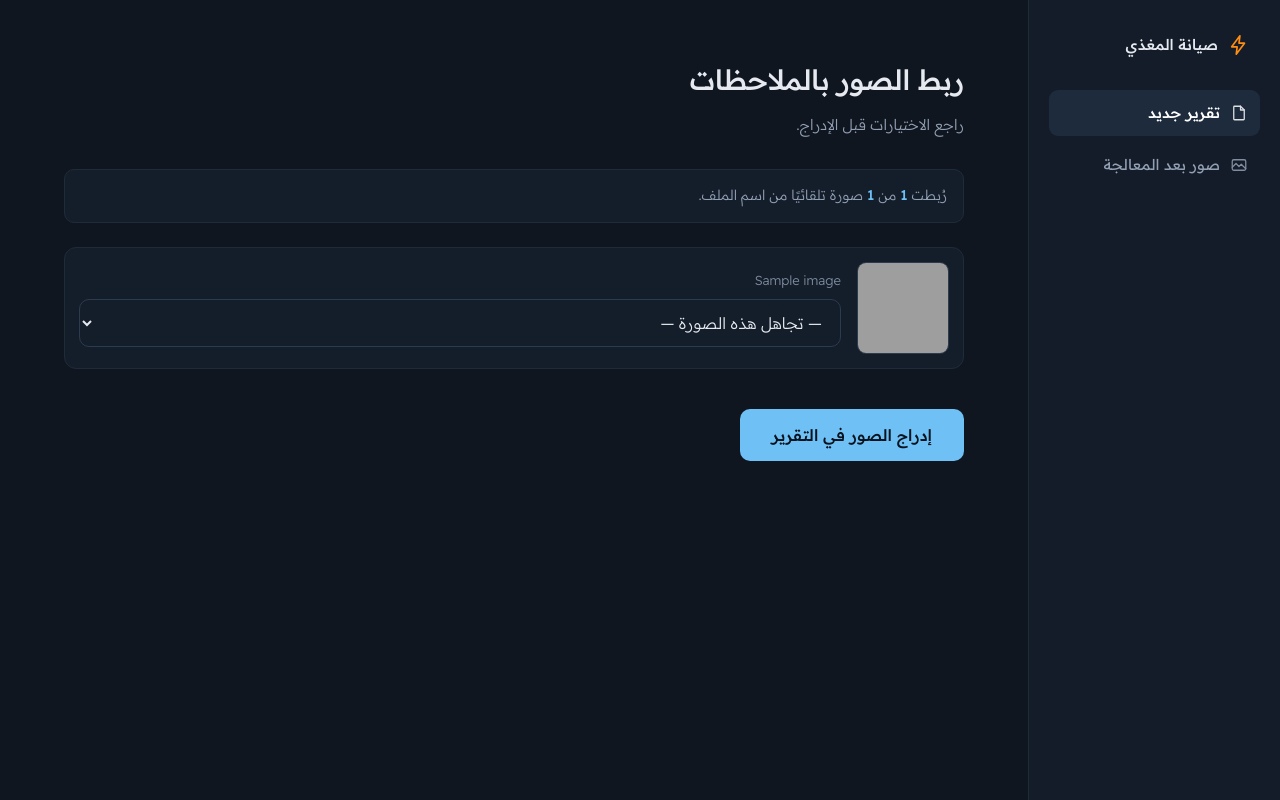
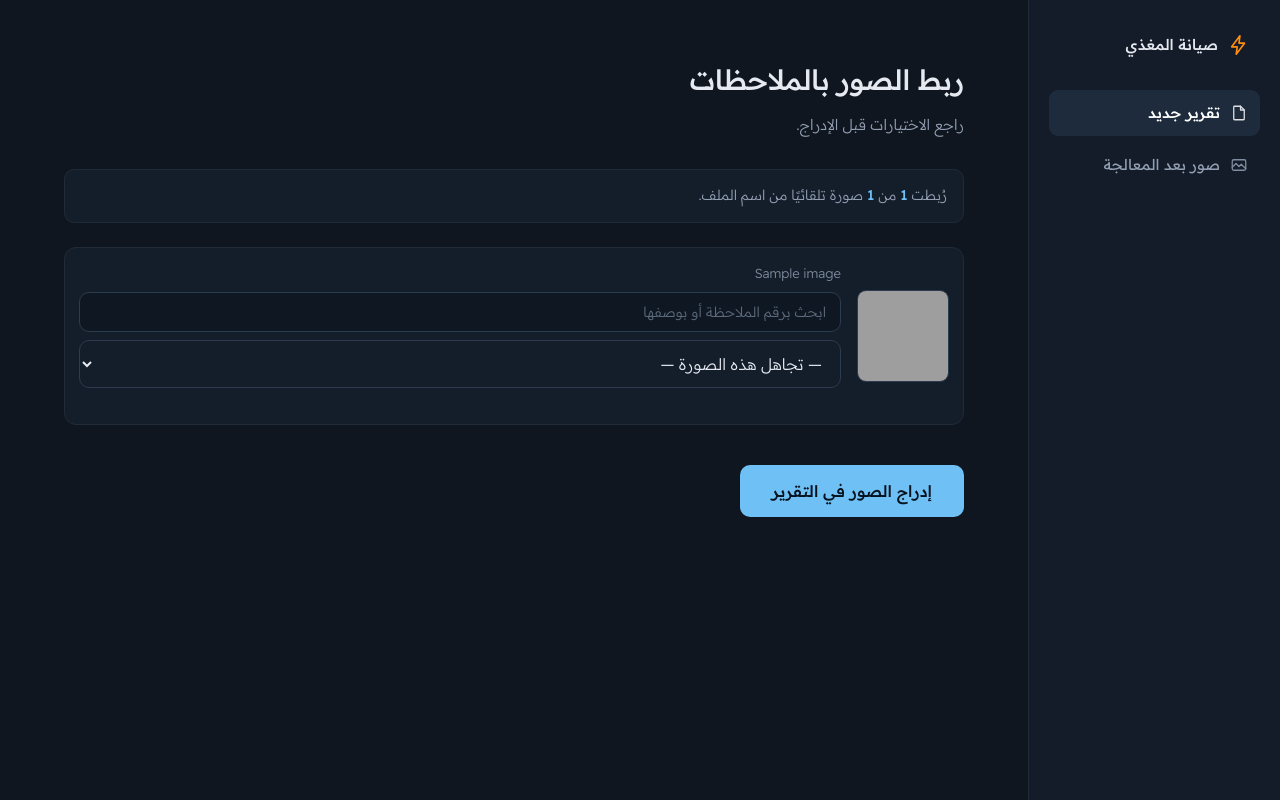
Before and after one commit to rakanalhumaid11-sketch/xlsx2pptx-web, a Flask app: template templates/after_review.html in a window 1280 px wide. Run offline with Flask 3, Linux system fonts and the light colour scheme; the template is opened without the code that fills it: most values are stand-ins (such as "Sample title", 1, 10 or a date in 2020); parts of the project's set-up code (start-up, migrations or seed data) failed here and were passed over; grey boxes are pictures that could not be loaded.

Commit message:
Add files via upload

```diff
--- a/render.yaml
+++ b/render.yaml
@@ -4,7 +4,7 @@ services:
     env: python
     plan: free
     buildCommand: "pip install -r requirements.txt"
-    startCommand: "gunicorn app:app --bind 0.0.0.0:$PORT --workers 2 --timeout 300 --max-requests 80 --max-requests-jitter 20"
+    startCommand: "gunicorn app:app --bind 0.0.0.0:$PORT --workers 1 --threads 4 --timeout 600"
     envVars:
       - key: PYTHON_VERSION
         value: 3.11.9
--- a/static/style.css
+++ b/static/style.css
@@ -158,7 +158,7 @@ h2 { font-size: 17px; font-weight: 500; margin: 0 0 14px; }
 }
 .field-label em { font-style: normal; color: var(--dim); font-weight: 300; }
 
-input[type="text"], select {
+input[type="text"], input[type="search"], select {
   width: 100%;
   min-height: 48px;
   padding: 0 14px;
@@ -170,7 +170,7 @@ input[type="text"], select {
   border: 1px solid var(--border-2);
   border-radius: 10px;
 }
-input[type="text"]:focus, select:focus {
+input[type="text"]:focus, input[type="search"]:focus, select:focus {
   outline: none;
   border-color: var(--accent);
 }
@@ -293,6 +293,19 @@ select { cursor: pointer; }
   border-radius: 9px;
 }
 .photo-row .grow { flex-grow: 1; min-width: 0; }
+.photo-row .opt-search {
+  min-height: 40px;
+  margin-bottom: 8px;
+  font-size: 14px;
+  background: #0F1822;
+}
+.photo-row .match-count {
+  display: block;
+  margin-top: 6px;
+  font-size: 12px;
+  color: var(--muted);
+  min-height: 16px;
+}
 .photo-row .file-name {
   display: block;
   margin-bottom: 8px;
--- a/templates/after_review.html
+++ b/templates/after_review.html
@@ -18,6 +18,9 @@
       <img class="thumb" src="{{ url_for('after_thumb', job_id=job_id, name=name) }}" alt="">
       <div class="grow">
         <span class="file-name">{{ name }}</span>
+        <input class="opt-search" type="search" autocomplete="off"
+               placeholder="ابحث برقم الملاحظة أو بوصفها"
+               aria-label="بحث في ملاحظات الصورة {{ name }}">
         <select name="img_{{ loop.index0 }}" aria-label="الملاحظة الخاصة بالصورة {{ name }}">
           <option value="">— تجاهل هذه الصورة —</option>
           {% for n in notes %}
@@ -26,6 +29,7 @@
           </option>
           {% endfor %}
         </select>
+        <span class="match-count"></span>
       </div>
     </div>
     {% endfor %}
@@ -34,4 +38,46 @@
   </form>
 
 </div>
+
+<script>
+// خانة بحث فوق كل قائمة: تُخفي الخيارات غير المطابقة بدل التمرير بين مئات
+// الملاحظات. البحث يقبل رقم الملاحظة أو أي كلمة من وصفها.
+(function () {
+  Array.prototype.forEach.call(document.querySelectorAll(".photo-row"), function (row) {
+    var input = row.querySelector(".opt-search");
+    var sel = row.querySelector("select");
+    var counter = row.querySelector(".match-count");
+    if (!input || !sel) return;
+    var opts = Array.prototype.slice.call(sel.options);
+
+    function filter() {
+      var q = input.value.trim().toLowerCase();
+      var shown = [];
+      opts.forEach(function (o, i) {
+        if (i === 0) { o.hidden = false; return; }          // خيار "تجاهل" يبقى دائمًا
+        var hit = !q || o.text.toLowerCase().indexOf(q) !== -1;
+        o.hidden = !hit;
+        if (hit) shown.push(o);
+      });
+
+      if (!q) {
+        counter.textContent = "";
+      } else if (shown.length === 0) {
+        counter.textContent = "لا توجد ملاحظة مطابقة";
+      } else if (shown.length === 1) {
+        sel.value = shown[0].value;                          // نتيجة واحدة: نختارها فورًا
+        counter.textContent = "اختيرت تلقائيًا";
+      } else {
+        counter.textContent = shown.length + " ملاحظة مطابقة";
+      }
+    }
+
+    input.addEventListener("input", filter);
+    // Enter داخل خانة البحث يجب ألا يُرسل النموذج قبل إكمال الربط
+    input.addEventListener("keydown", function (e) {
+      if (e.key === "Enter") { e.preventDefault(); sel.focus(); }
+    });
+  });
+})();
+</script>
 {% endblock %}
--- a/templates/progress.html
+++ b/templates/progress.html
@@ -84,8 +84,10 @@ function poll() {
       return;
     }
 
-    setTimeout(poll, 1200);
-  }).catch(function () { setTimeout(poll, 2000); });
+    // نسأل الخادم كل ثانية في البداية ثم نخفّف إلى كل ثلاث ثوانٍ: التقارير
+    // الطويلة لا تحتاج تحديثًا لحظيًا، وتقليل الطلبات يخفّف الحمل عن الخادم
+    setTimeout(poll, p.done > 20 ? 3000 : 1200);
+  }).catch(function () { setTimeout(poll, 3000); });
 }
 poll();
 </script>
```
Also changed, not shown: 1 other file.
